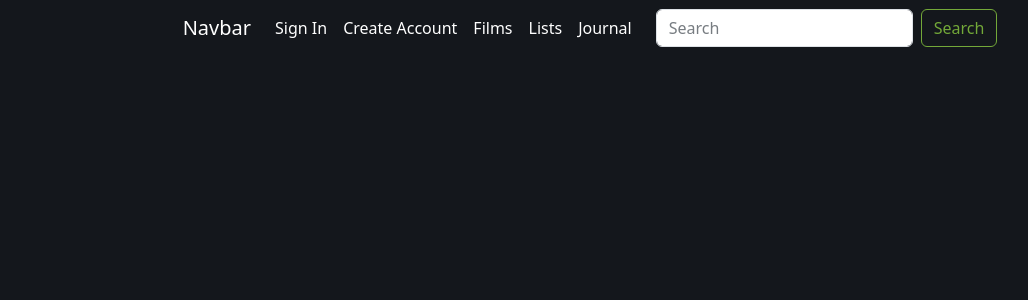
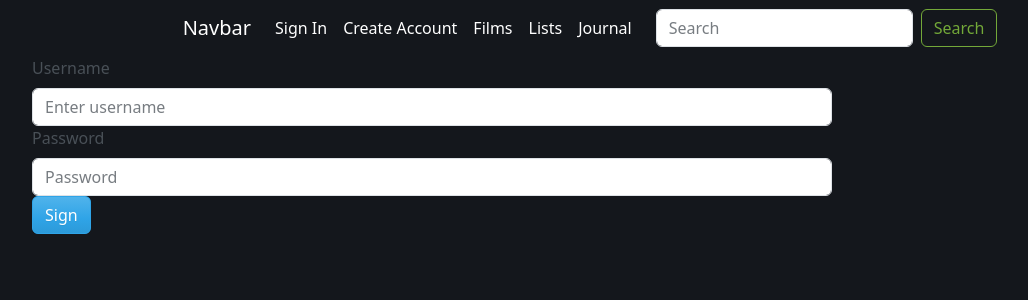
Before and after one commit to johnmartinroque/LetterboxdClone, a React (Create React App) app in the folder main/: page /signin in a window 1280 px wide. Shown: the top 300 px of the page, without its empty margins (50-1078 px from the left). Built offline with nearby package versions, Linux system fonts and the light colour scheme; no server answers.

Commit message:
signin component no redux

```diff
--- a/main/src/components/authentication/CreateAccount.jsx
+++ b/main/src/components/authentication/CreateAccount.jsx
@@ -1,4 +1,4 @@
-import React, { useState } from "react";
+import React, { useEffect, useState } from "react";
 import { Form, Button, Col, Container } from "react-bootstrap";
 import { useDispatch, useSelector } from "react-redux";
 import { registerUser } from "../../actions/authenticationActions";
@@ -29,6 +29,8 @@ function CreateAccount() {
     }
   };
 
+  useEffect(() => {});
+
   return (
     <Container>
       <Form onSubmit={handleSubmit} style={{ width: "50rem" }}>
@@ -45,7 +47,7 @@ function CreateAccount() {
           <Form.Label>Username</Form.Label>
           <Form.Control
             type="text"
-            placeholder="Enter email"
+            placeholder="Enter username"
             value={username}
             onChange={(e) => setUsername(e.target.value)}
           />
--- a/main/src/components/authentication/SignIn.jsx
+++ b/main/src/components/authentication/SignIn.jsx
@@ -1,12 +1,55 @@
-import React from "react";
-import { Form } from "react-bootstrap";
+import React, { useEffect, useState } from "react";
+import { Form, Button, Col, Container } from "react-bootstrap";
+import { useDispatch, useSelector } from "react-redux";
+import { registerUser } from "../../actions/authenticationActions";
+function SignIn() {
+  const [username, setUsername] = useState("");
+  const [password, setPassword] = useState("");
 
-function SignIn() {
+  const dispatch = useDispatch();
+
+  const userRegister = useSelector((state) => state.userRegister);
+  const { loading, error, user } = userRegister;
+
+  const handleSubmit = (e) => {
+    e.preventDefault();
+
+    try {
+      dispatch(registerUser(username, password));
+    } catch (err) {
+      console.error(err);
+    }
+  };
+
+  useEffect(() => {});
   return (
-    <div>
-      <Form></Form>
-    </div>
+    <Container>
+      <Form onSubmit={handleSubmit} style={{ width: "50rem" }}>
+        <Form.Group controlId="formUsername">
+          <Form.Label>Username</Form.Label>
+          <Form.Control
+            type="text"
+            placeholder="Enter username"
+            value={username}
+            onChange={(e) => setUsername(e.target.value)}
+          />
+        </Form.Group>
+
+        <Form.Group controlId="formPassword">
+          <Form.Label>Password</Form.Label>
+          <Form.Control
+            type="password"
+            placeholder="Password"
+            value={password}
+            onChange={(e) => setPassword(e.target.value)}
+          />
+        </Form.Group>
+
+        <Button variant="primary" type="submit" disabled={loading}>
+          {loading ? "Signing In" : "Sign"}
+        </Button>
+      </Form>
+    </Container>
   );
 }
-
 export default SignIn;
```
